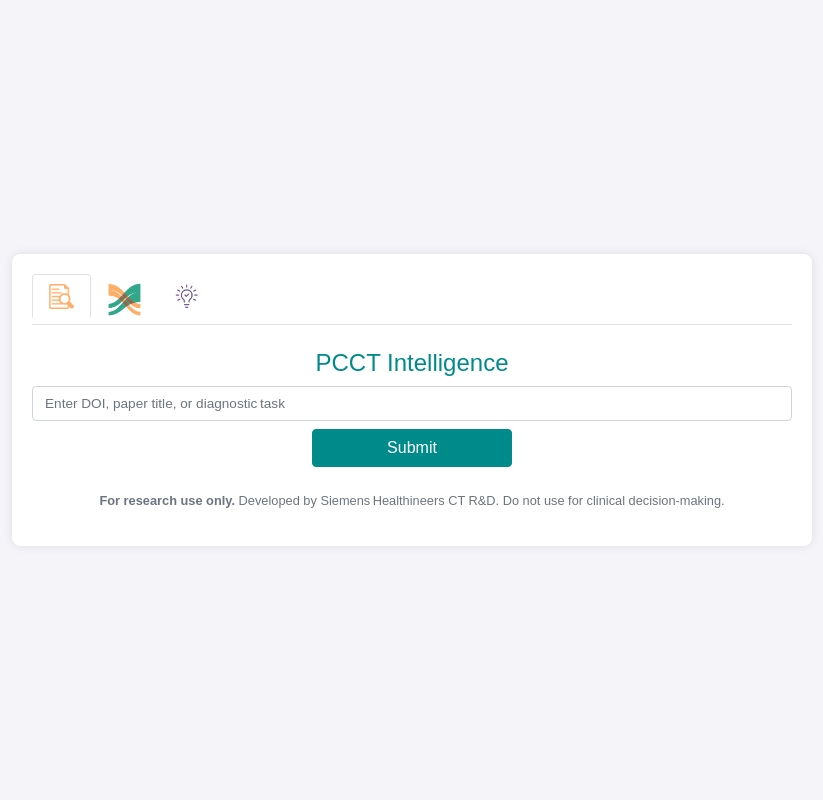
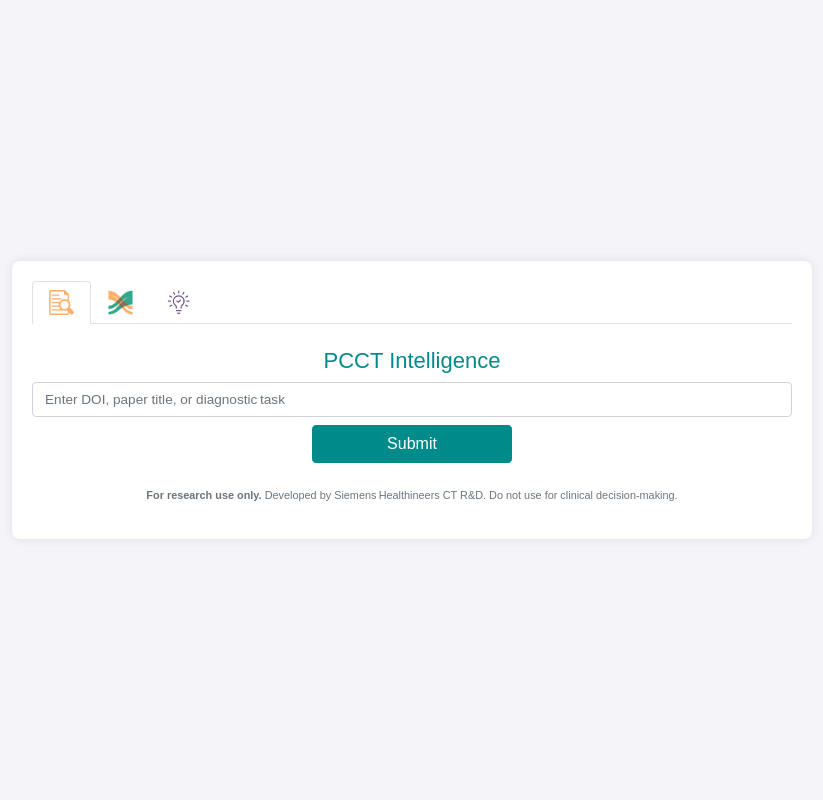
Before and after one commit to pooyansb/nae-int-papers-v8.2, a Flask app: page / in a window 1280 px wide. Shown: the whole page, without its empty margins (228-1051 px from the left). Run offline with Flask 3, Linux system fonts and the light colour scheme; some libraries are stand-ins or nearby versions.

Commit message:
Update home.html

```diff
--- a/templates/home.html
+++ b/templates/home.html
@@ -1,10 +1,10 @@
 <!DOCTYPE html>
 <html lang="en">
 <head>
-        <meta charset="UTF-8">
+  <meta charset="UTF-8" />
   <meta name="viewport" content="width=device-width, initial-scale=1.0">
   <title>PCCT Intelligence</title>
-        <link rel="stylesheet" href="https://stackpath.bootstrapcdn.com/bootstrap/4.3.1/css/bootstrap.min.css">
+  <link rel="stylesheet" href="https://stackpath.bootstrapcdn.com/bootstrap/4.3.1/css/bootstrap.min.css" />
   <style>
     body {
       font-family: Arial, sans-serif;
@@ -16,6 +16,7 @@
       align-items: center;
       height: 100vh;
       flex-direction: column;
+      font-size: 85%;
     }
     .container {
       max-width: 800px;
@@ -33,44 +34,24 @@
       border-color: #008B8B;
       color: white;
     }
-
     .btn-primary:hover {
-                background-color: #007373; /* slightly darker on hover */
+      background-color: #007373;
       border-color: #007373;
     }
     h1 {
-                font-size: 24px;
+      font-size: 22px;
       text-align: center;
       color: #008B8B;
-                position: relative;
-            }
-            h1:after {
-                content: "";
-                display: none;
     }
   </style>
 </head>
 <body>
   <div class="container">
-            <!-- NAV TABS INSIDE YOUR CARD -->
-            <ul class="nav nav-tabs mb-4">
-              <li class="nav-item">
-                <a class="nav-link {% if request.path == '/' %}active{% endif %}" href="/">
-                  <img src="{{ url_for('static', filename='search_icon.png') }}" alt="Search" style="height: 25px;">
-                </a>
-              </li>
-              <li class="nav-item">
-                <a class="nav-link {% if request.path == '/sankey' %}active{% endif %}" href="/sankey">
-                  <img src="{{ url_for('static', filename='sankey_icon3.png') }}" alt="Sankey" style="height: 33px;">
-                </a>
-              </li>
-              <li class="nav-item">
-                <a class="nav-link {% if request.path == '/about' %}active{% endif %}" href="/about">
-                  <img src="{{ url_for('static', filename='info_icon.png') }}" alt="About" style="height: 25px;">
-                </a>
-              </li>
-            </ul>
+
+    {% include '_navbar.html' %}
+
     <h1>PCCT Intelligence</h1>
+
     <form action="/search" method="post">
       <input
         type="text"
@@ -83,12 +64,13 @@
       <button type="submit" class="btn btn-primary mt-2">Submit</button>
     </form>
 
-            <div class="mt-4 text-center text-muted" style="font-size:0.8em;">
+    <div class="mt-4 text-center text-muted" style="font-size: 0.8em;">
       <p>
         <strong>For research use only.</strong>
         Developed by Siemens Healthineers CT R&amp;D. Do not use for clinical decision‑making.
       </p>
     </div>
+
   </div>
 </body>
 </html>
```
Lines whose indentation alone changed are shown as unchanged.
